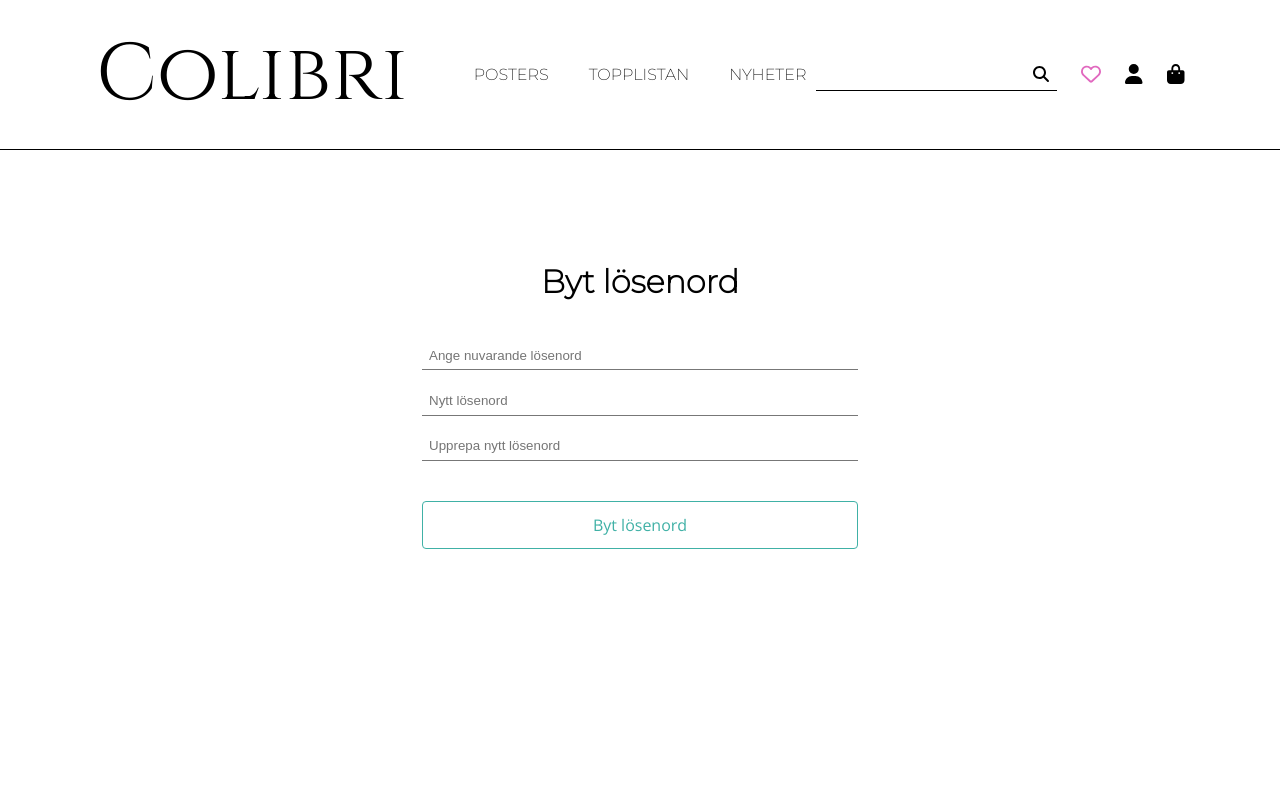
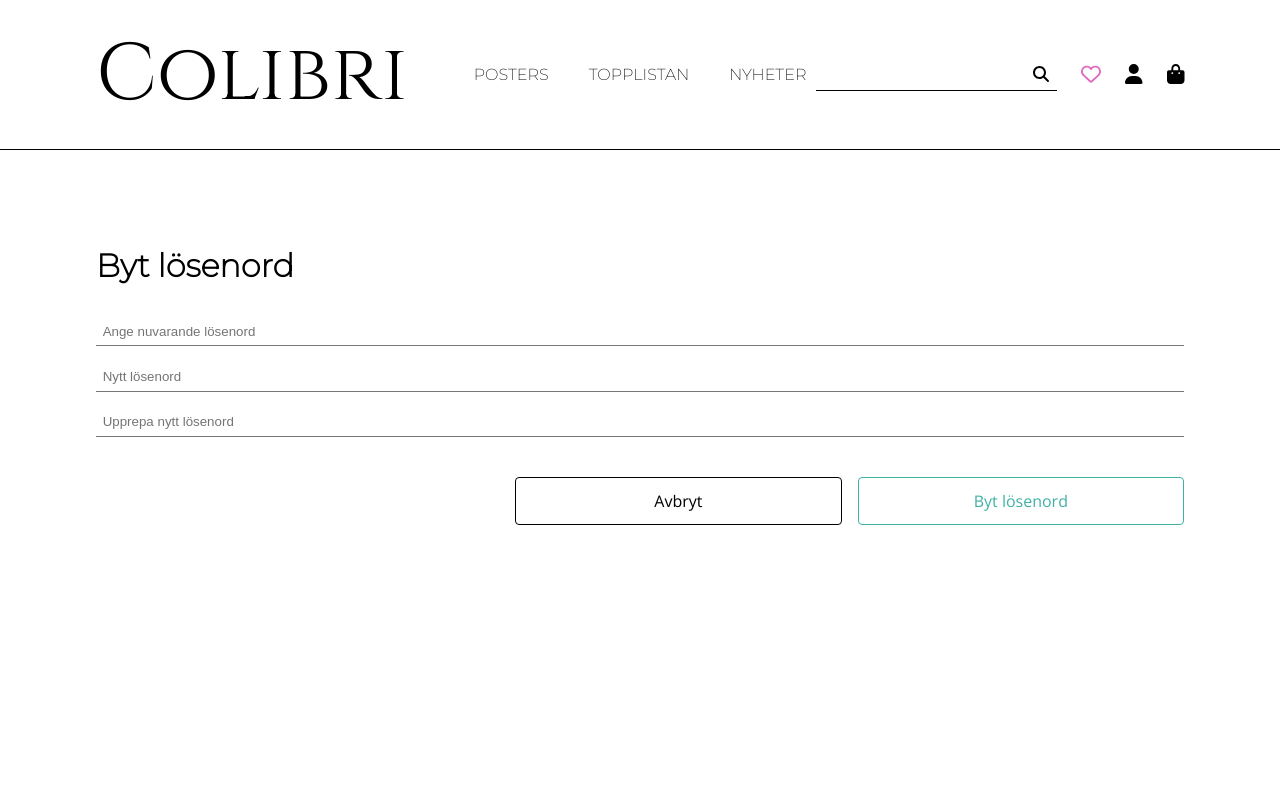
Before and after one commit to bellen01/colibri, a Next.js app: page /user/change-password in a window 1280 px wide. Shown: the top 800 px of the page. Built offline with nearby package versions, Linux system fonts and the light colour scheme.

Commit message:
moved change password component to user page

```diff
--- a/src/components/AccountSettings/ChangePassword.tsx
+++ b/src/components/AccountSettings/ChangePassword.tsx
@@ -2,17 +2,24 @@ import React from 'react';
 import styles from '@/components/styles/ChangePassword.module.scss';
 import Button from '../General/Button';
 
-const ChangePassword = () => {
+interface IChangePasswordProps {
+    setState: (val: string) => void;
+}
+
+const ChangePassword = ({ setState }: IChangePasswordProps) => {
     return (
-        <div>
+        <div className={styles.wrapper}>
             <div className={styles.loginContainer}>
-                <div className={styles.inputContainer}>
-                    <h2 className={styles.h2}>Byt lösenord</h2>
+                <h2 className={styles.h2}>Byt lösenord</h2>
+                <form action="" className={styles.formContainer}>
                     <input type="text" name="changePassword" id="changePassword" placeholder='Ange nuvarande lösenord' />
                     <input type="text" name="changePassword" id="changePassword" placeholder='Nytt lösenord' />
                     <input type="text" name="changePassword" id="changePassword" placeholder='Upprepa nytt lösenord' />
                     {/* <button className={styles.loginButton}>Byt lösenord</button> */}
-                    <Button text={"Byt lösenord"} />
+                </form>
+                <div className={styles.buttonContainer}>
+                    <button onClick={() => setState("customerInformation")} className={styles.cancelButton}>Avbryt</button>
+                    <Button text={"Byt lösenord"} width={"30%"} />
                 </div>
             </div>
         </div>
--- a/src/components/styles/ChangePassword.module.scss
+++ b/src/components/styles/ChangePassword.module.scss
@@ -1,21 +1,27 @@
+.wrapper {
+    width: 100%;
+    // display: flex;
+    // justify-content: center;
+}
+
 .h2 {
-    text-align: center;
-    margin-bottom: 2rem;
+    // text-align: center;
+    margin-bottom: 1.5rem;
 }
 
 .loginContainer {
     width: 100%;
-    display: flex;
-    // flex-direction: column;
-    justify-content: center;
-    margin: 1rem 0;
+    // display: flex;
+    // // flex-direction: column;
+    // justify-content: center;
+    // margin: 1rem 0;
 }
 
-.inputContainer {
-    width: 40%;
+.formContainer {
+    width: 100%;
 }
 
-.inputContainer input {
+.formContainer input {
     width: 100%;
     border: none;
     border-bottom: .05em solid #777;
@@ -23,6 +29,33 @@
     // border-radius: .25em;
     padding: .5em;
     margin: .5rem 0;
+}
+
+.buttonContainer {
+    width: 100%;
+    display: flex;
+    justify-content: flex-end;
+    gap: 1rem;
+}
+
+.cancelButton {
+    height: 3rem;
+    background-color: black;
+    background-color: white;
+    color: #40B1A6;
+    color: white;
+    color: black;
+    // border: none;
+    border: 1px solid black;
+    border-radius: .25em;
+    cursor: pointer;
+    margin: 2rem 0;
+    width: 30%;
+}
+
+.cancelButton:hover {
+    background-color: black;
+    color: white;
 }
 
 // .loginButton {
```
